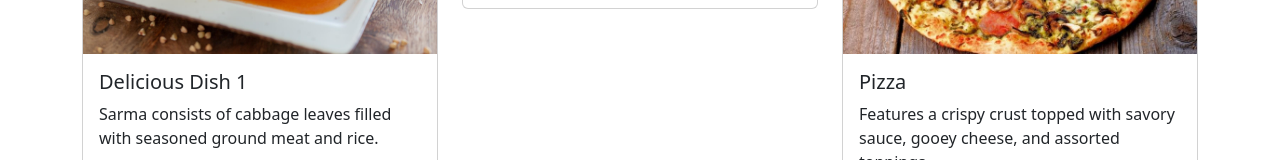
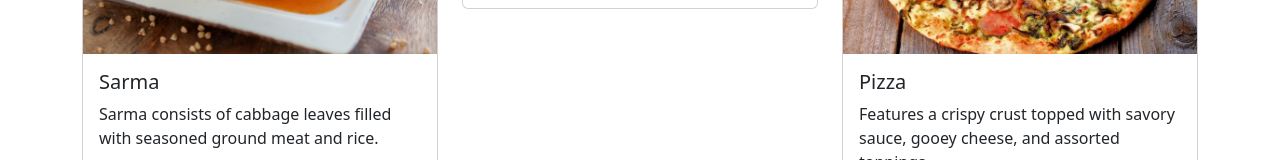
Before and after one commit to dragiDomic/riverdinner, a plain HTML site: page menu.html in a window 1280 px wide. Shown: the part 1453-1613 px from the top of the page. Drawn offline with Linux system fonts and the light colour scheme.

Commit message:
Add files via upload

```diff
--- a/menu.html
+++ b/menu.html
@@ -103,7 +103,7 @@
                             <div class="card">
                                 <img src="img/sarma.jpg" class="card-img-top img-fluid" alt="sarma">
                                 <div class="card-body">
-                                    <h5 class="card-title">Delicious Dish 1</h5>
+                                    <h5 class="card-title">Sarma</h5>
                                     <p class="card-text">Sarma consists of cabbage leaves filled with seasoned ground meat and rice.</p>
                                     <a href="#" class="btn btn-secondary">Order Now</a>
                                 </div>
```
